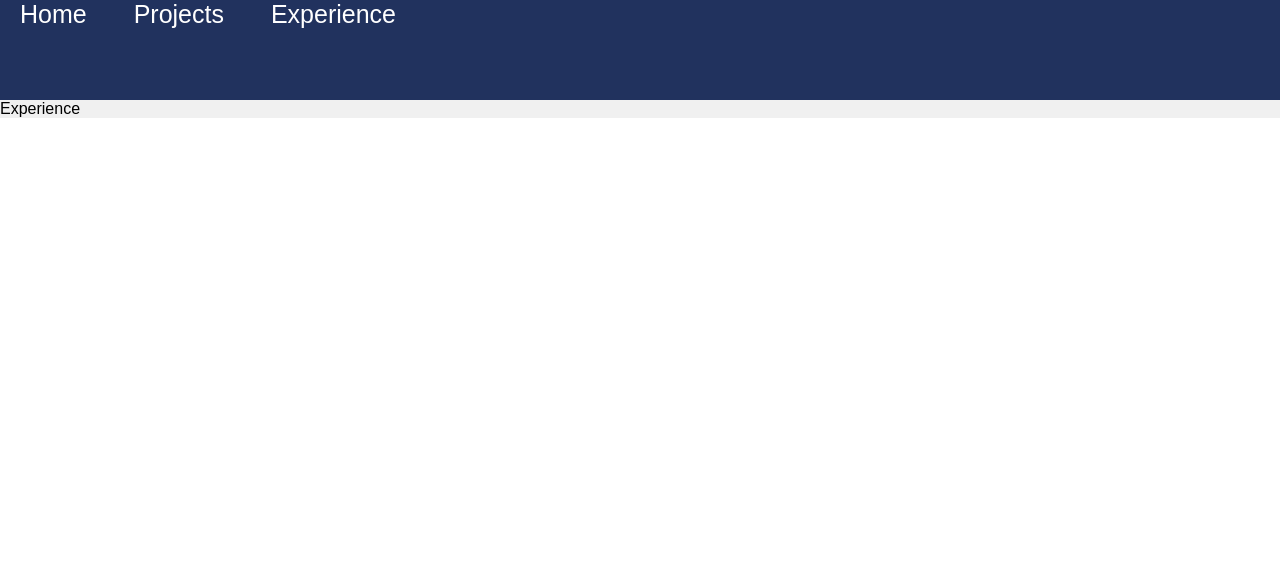
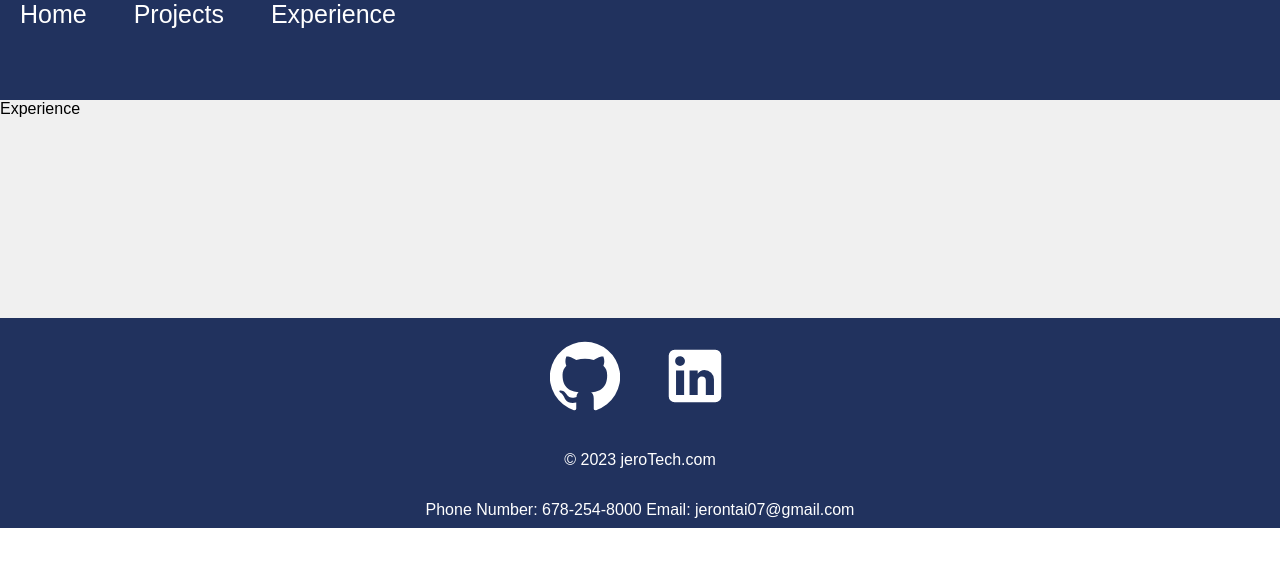
Before and after one commit to Jerontai-Mcfee/React-portfolio, a React (Create React App) app: page /experience in a window 1280 px wide. Shown: the top 566 px of the page. Built offline with nearby package versions, Linux system fonts and the light colour scheme.

Commit message:
footer finished

```diff
--- a/src/App.js
+++ b/src/App.js
@@ -4,6 +4,7 @@
 import Projects from './pages/Projects'
 import Experience from './pages/Experience'
 import Navbar from './Components/Navbar'
+import Footer from './Components/Footer';
 
 function App() {
   return (
@@ -15,6 +16,7 @@
       <Route path="/projects" element ={<Projects />} />
       <Route path="/experience" element ={<Experience />} />
     </Routes>
+    <Footer />
   </Router>
     </div>
   );
--- /dev/null
+++ b/src/Components/Footer.js
@@ -0,0 +1,20 @@
+import React from 'react';
+import GithubIcon from "@material-ui/icons/GitHub";
+import LinkedInIcon from "@material-ui/icons/LinkedIn";
+import "../styles/Footer.css";
+
+function Footer() {
+  return (
+    <div className="footer">
+      <div className="socialMedia">
+        <GithubIcon />
+        <LinkedInIcon />
+      </div>
+      <p> &copy; 2023 jeroTech.com </p>
+      <p>  Phone Number: 678-254-8000     Email: jerontai07@gmail.com </p>
+
+    </div>
+  );
+}
+
+export default Footer;
--- /dev/null
+++ b/src/styles/Footer.css
@@ -0,0 +1,28 @@
+.footer {
+    width: 100%;
+    height: 200px;
+    background: #21325e;
+    display: flex;
+    justify-content: center;
+    align-items: center;
+    flex-direction: column;
+    padding-top: 10px;
+    margin-top: 200px;
+  }
+
+  .socialMedia svg {
+    color: white;
+    margin: 20px;
+    font-size: 70px;
+    cursor: pointer;
+  }
+
+  .footer p {
+    color: white;
+  }
+
+  @media only screen and (max-width: 600px) {
+    .footer svg {
+      font-size: 50px;
+    }
+  }
```
